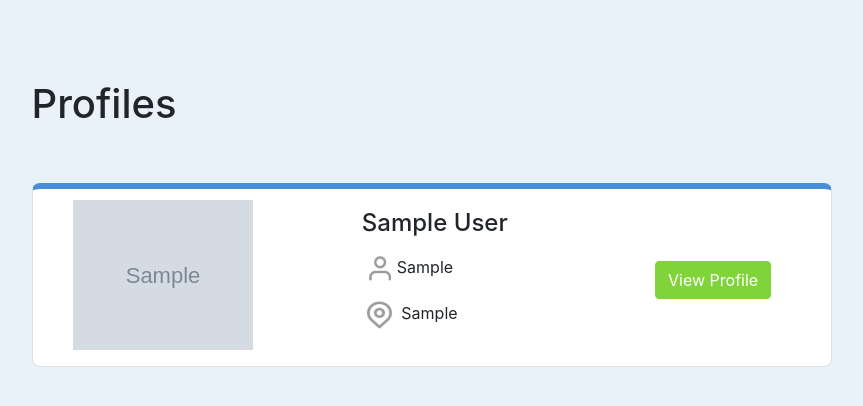
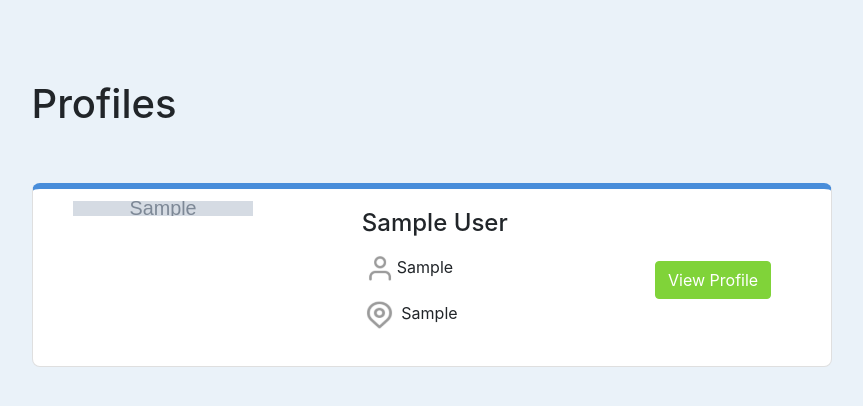
Before and after one commit to jjdale1999/info3180-project1, a Flask app: page /profiles in a window 1280 px wide. Shown: the part 56-462 px from the top of the page, without its empty margins (109-972 px from the left). Run offline with Flask 2, Linux system fonts and the light colour scheme; tables that the repository leaves empty hold one stand-in row (values such as "Sample post"); grey boxes marked "Sample" are stand-in pictures; some libraries are stand-ins or nearby versions.

Commit message:
updated css

```diff
--- a/app/static/css/app.css
+++ b/app/static/css/app.css
@@ -23,7 +23,7 @@ body {
 .images{
     margin-top:5%;
     width:180px;
-    height:150px;
+    height:15px;
 }
 #col3{
     margin-left:20%;
```
